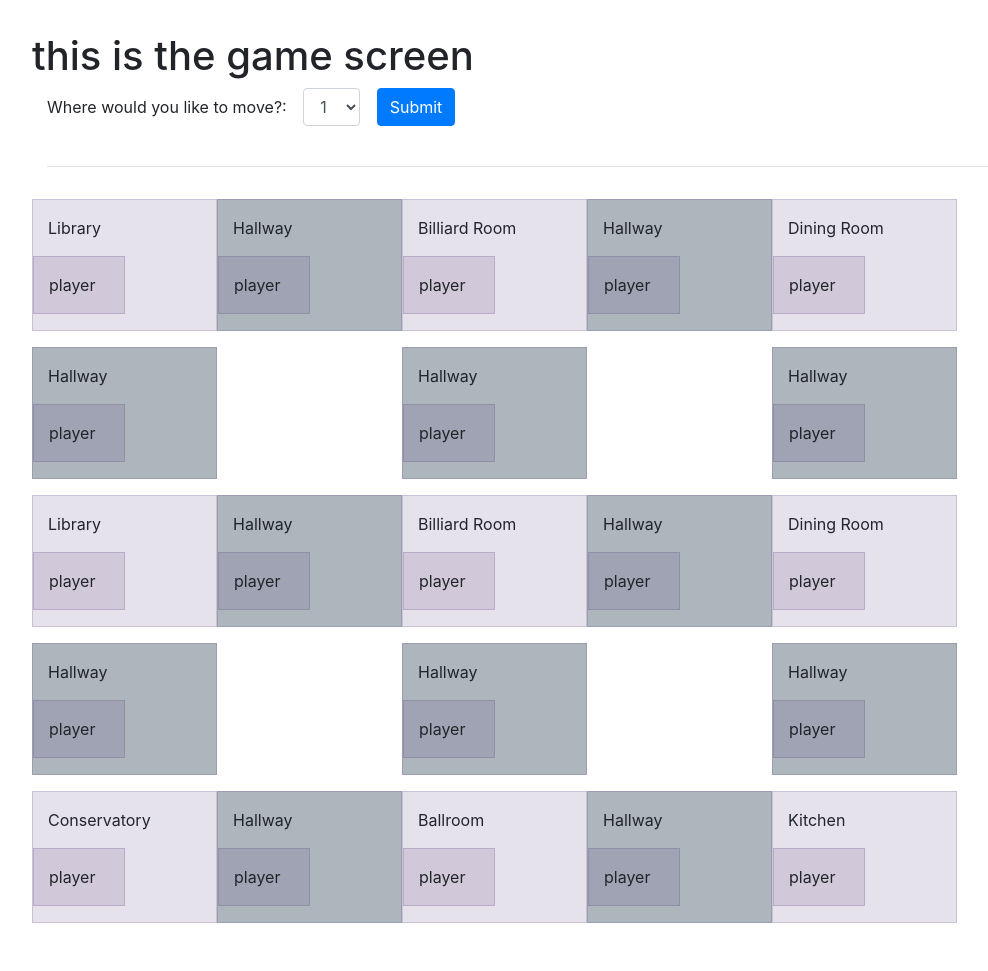
After one commit to jmerook/TeamOne, a PHP site: page /game_board.phtml in a window 1280 px wide. The commit adds this page. Shown: the whole page, without its empty margins (53-1041 px from the left). Run offline with PHP 8.4, Linux system fonts and the light colour scheme; the visitor is signed in with stand-in values (Sample User, id 1); some libraries are stand-ins or nearby versions.

Commit message:
- expended the create / join game - added the game_board - put in sql for tables - etc.

```diff
--- a/Database.php
+++ b/Database.php
@@ -195,9 +195,6 @@ class Database
         $db->createEnvelope($suspect, $weapon, $room);
 
 
-
-
-      //todo: get last id of the card inserted into the card table and use it to create the create card game
         $secretEnvelope = $db->getLastCreatedSecretEnvelope();
 
 
@@ -207,7 +204,60 @@ class Database
         $stmt->execute(['gameName' => $gameName, 'secretEnvelope' => $secretEnvelope]);
 
 
+        //TODO get the last game ID created and then make method to create game_map table entries for that board by using that ID
 
+        $lastGameID = $db->getLastCreatedGame();
+
+        $db->initiateGameMap($lastGameID);
+
+
+
+
+
+
+    }
+
+
+    public function getPlayersGameID($userID)
+    {//get the ID of the game that the user is currently in
+
+        $stmt = $this->pdo->prepare('SELECT game from clueless.user where id = :userID');
+
+        $stmt->execute(['userID' => $userID]);
+
+        $userGameID = $stmt->fetch();
+
+
+        return $userGameID['game'];
+
+    }
+
+    public function initiateGameMap($id)
+    {
+
+        $stmt = $this->pdo->prepare('INSERT INTO clueless.game_map (rowNumber, columnNumber, roomName, game_board) VALUES (:rowNumber, :columnNumber, :roomName, :game_board)');
+
+        $stmt->execute(['rowNumber' => '1', 'columnNumber' => '1', 'roomName' => 'Study', 'game_board' => $id]);
+        $stmt->execute(['rowNumber' => '1', 'columnNumber' => '2', 'roomName' => 'hallway', 'game_board' => $id]);
+        $stmt->execute(['rowNumber' => '1', 'columnNumber' => '3', 'roomName' => 'Hall', 'game_board' => $id]);
+        $stmt->execute(['rowNumber' => '1', 'columnNumber' => '4', 'roomName' => 'hallway', 'game_board' => $id]);
+        $stmt->execute(['rowNumber' => '1', 'columnNumber' => '5', 'roomName' => 'Lounge', 'game_board' => $id]);
+        $stmt->execute(['rowNumber' => '2', 'columnNumber' => '1', 'roomName' => 'hallway', 'game_board' => $id]);
+        $stmt->execute(['rowNumber' => '2', 'columnNumber' => '3', 'roomName' => 'hallway', 'game_board' => $id]);
+        $stmt->execute(['rowNumber' => '2', 'columnNumber' => '5', 'roomName' => 'hallway', 'game_board' => $id]);
+        $stmt->execute(['rowNumber' => '3', 'columnNumber' => '1', 'roomName' => 'Library', 'game_board' => $id]);
+        $stmt->execute(['rowNumber' => '3', 'columnNumber' => '2', 'roomName' => 'hallway', 'game_board' => $id]);
+        $stmt->execute(['rowNumber' => '3', 'columnNumber' => '3', 'roomName' => 'Billard Room', 'game_board' => $id]);
+        $stmt->execute(['rowNumber' => '3', 'columnNumber' => '4', 'roomName' => 'hallway', 'game_board' => $id]);
+        $stmt->execute(['rowNumber' => '3', 'columnNumber' => '5', 'roomName' => 'Dining Room', 'game_board' => $id]);
+        $stmt->execute(['rowNumber' => '4', 'columnNumber' => '1', 'roomName' => 'hallway', 'game_board' => $id]);
+        $stmt->execute(['rowNumber' => '4', 'columnNumber' => '3', 'roomName' => 'hallway', 'game_board' => $id]);
+        $stmt->execute(['rowNumber' => '4', 'columnNumber' => '5', 'roomName' => 'hallway', 'game_board' => $id]);
+        $stmt->execute(['rowNumber' => '5', 'columnNumber' => '1', 'roomName' => 'Conservatory', 'game_board' => $id]);
+        $stmt->execute(['rowNumber' => '5', 'columnNumber' => '2', 'roomName' => 'hallway', 'game_board' => $id]);
+        $stmt->execute(['rowNumber' => '5', 'columnNumber' => '3', 'roomName' => 'Ballroom', 'game_board' => $id]);
+        $stmt->execute(['rowNumber' => '5', 'columnNumber' => '4', 'roomName' => 'hallway', 'game_board' => $id]);
+        $stmt->execute(['rowNumber' => '5', 'columnNumber' => '5', 'roomName' => 'Kitchen', 'game_board' => $id]);
     }
 
 
@@ -229,7 +279,7 @@ class Database
 
         $gameID = $stmt->fetch();
 
-      return $gameID;
+        return $gameID['id'];
     }
 
     public function getLastCreatedSecretEnvelope()
@@ -239,8 +289,6 @@ class Database
 
         $envelopeID = $stmt->fetch();
 
-      //print_r($envelopeID);
-      //return $envelopeID;
         return $envelopeID['id'];
 
     }
--- /dev/null
+++ b/game_board.phtml
@@ -0,0 +1,221 @@
+<?php
+
+session_start();
+include "Database.php";
+include "User.php";
+include "Game.php";
+
+//check to see if the session is set, if not the redirect them back to the
+//login page. they should not be able to access this page unless they are logged in
+//or else it will break the game since it requires session variables such as username to
+//populate the screen.
+
+//if the session variable is NOT set, then send them back
+if( isset($_SESSION["userName"]) <> 1 )
+{
+    header('Location: ./index.phtml');
+}
+?>
+<!DOCTYPE html>
+<html lang="en">
+<head>
+    <meta charset="utf-8">
+    <meta name="viewport" content="width=device-width, initial-scale=1, shrink-to-fit=no">
+    <meta name="description" content="">
+    <meta name="author" content="">
+    <link rel="icon" href="../../favicon.ico">
+
+
+    <title>Clue-less!</title>
+
+
+    <!-- Bootstrap core CSS -->
+    <link href="./css/bootstrap.css" rel="stylesheet">
+
+    <!-- Custom styles for this template -->
+    <link href="./css/grid.css" rel="stylesheet">
+    <script src="./js/bootstrap.js"> </script>
+    <script src="./js/bootstrap.js"> </script>
+
+</head>
+
+<body>
+<div class="container">
+    <h1>this is the game screen</h1>
+
+
+
+
+
+    <?php
+
+    //todo: check to see if the users has been assigned a character or weapon, need to set this before
+
+
+
+
+    //todo: call function to determine what moves the user can make
+    //todo: send back results in a table.
+    //todo: loop through result set and make a dropdown with the availbale moves. (needs to be in a form)
+    //todo: after the user selects an option, they will need to click the submit button
+    //todo: in the php file, validate that noone is currently in that spot. if so - handle the failure,
+    //todo: if valid, process the payload and then redirect them to the gameboard.
+
+
+    ?>
+    <div class="container">
+        <form>
+            <div class="form-check form-check-inline">
+                <label class="form-check-label" for="inlineRadio1">Where would you like to move?:</label>
+            </div>
+
+            <div class="form-check form-check-inline">
+                <select class="form-control" id="exampleFormControlSelect1">
+                    <option>1</option>
+                    <option>2</option>
+                    <option>3</option>
+                    <option>4</option>
+                    <option>5</option>
+                </select>
+            </div>
+            <div class="form-check form-check-inline">
+                <button type="submit" class="btn btn-primary mb-2">Submit</button>
+            </div>
+
+        </form>
+
+
+        <hr>
+
+        <!-- this will need to be generated dynamically by PHP-->
+        <div class="row">
+            <div class="col-2">Library
+                <div class="row">
+                    <div class="col-md-6">player</div>
+                </div>
+            </div>
+            <div class="col-2" style="background: #adb5bd">Hallway
+                <div class="row">
+                    <div class="col-md-6">player</div>
+                </div>
+            </div>
+            <div class="col-2">Billiard Room
+                <div class="row">
+                    <div class="col-md-6">player</div>
+                </div>
+            </div>
+            <div class="col-2" style="background: #adb5bd">Hallway
+                <div class="row">
+                    <div class="col-md-6">player</div>
+                </div>
+            </div>
+            <div class="col-2">Dining Room
+                <div class="row">
+                    <div class="col-md-6">player</div>
+                </div>
+            </div>
+        </div>
+        <div class="row">
+            <div class="col-2" style="background: #adb5bd">Hallway
+                <div class="row">
+                    <div class="col-md-6">player</div>
+                </div>
+            </div>
+            <div class="col-2" style="background: white; border: none"></div>
+            <div class="col-2" style="background: #adb5bd">Hallway
+                <div class="row">
+                    <div class="col-md-6">player</div>
+                </div>
+            </div>
+            <div class="col-2" style="background: white; border: none"></div>
+            <div class="col-2" style="background: #adb5bd">Hallway
+                <div class="row">
+                    <div class="col-md-6">player</div>
+                </div>
+            </div>
+        </div>
+
+        <div class="row">
+            <div class="col-2">Library
+                <div class="row">
+                    <div class="col-md-6">player</div>
+                </div>
+            </div>
+            <div class="col-2" style="background: #adb5bd">Hallway
+                <div class="row">
+                    <div class="col-md-6">player</div>
+                </div>
+            </div>
+            <div class="col-2">Billiard Room
+                <div class="row">
+                    <div class="col-md-6">player</div>
+                </div>
+            </div>
+            <div class="col-2" style="background: #adb5bd">Hallway
+                <div class="row">
+                    <div class="col-md-6">player</div>
+                </div>
+            </div>
+            <div class="col-2">Dining Room
+                <div class="row">
+                    <div class="col-md-6">player</div>
+                </div>
+            </div>
+        </div>
+
+        <div class="row">
+            <div class="col-2" style="background: #adb5bd">Hallway
+                <div class="row">
+                    <div class="col-md-6">player</div>
+                </div>
+            </div>
+            <div class="col-2" style="background: white; border: none"></div>
+            <div class="col-2" style="background: #adb5bd">Hallway
+                <div class="row">
+                    <div class="col-md-6">player</div>
+                </div>
+            </div>
+            <div class="col-2" style="background: white; border: none"></div>
+            <div class="col-2" style="background: #adb5bd">Hallway
+                <div class="row">
+                    <div class="col-md-6">player</div>
+                </div>
+            </div>
+        </div>
+
+        <div class="row">
+            <div class="col-2">Conservatory
+                <div class="row">
+                    <div class="col-md-6">player</div>
+                </div>
+            </div>
+            <div class="col-2" style="background: #adb5bd">Hallway
+                <div class="row">
+                    <div class="col-md-6">player</div>
+                </div>
+            </div>
+            <div class="col-2">Ballroom
+                <div class="row">
+                    <div class="col-md-6">player</div>
+                </div>
+            </div>
+            <div class="col-2" style="background: #adb5bd">Hallway
+                <div class="row">
+                    <div class="col-md-6">player</div>
+                </div>
+            </div>
+            <div class="col-2">Kitchen
+                <div class="row">
+                    <div class="col-md-6">player</div>
+                </div>
+            </div>
+        </div>
+    </div> <!-- /container -->
+
+    <!-- Bootstrap core JavaScript
+    ================================================== -->
+    <!-- Placed at the end of the document so the pages load faster -->
+    <!-- IE10 viewport hack for Surface/desktop Windows 8 bug -->
+    <script src="../../assets/js/ie10-viewport-bug-workaround.js"></script>
+</body>
+</html>
--- a/joinGame.phtml
+++ b/joinGame.phtml
@@ -37,3 +37,7 @@ $_GET['id'];
 
 
 $db->addPlayerToGame($_SESSION["id"], $_GET['id']);
+
+
+//TODO: should this go to the direct game page?
+header('Location: ./home.phtml');
```
Also changed, not shown: createGame.php (+19 -3 lines), createUserTable.sql (+35 -32 lines), home.phtml (+36 -17 lines). Lines whose indentation alone changed are shown as unchanged.
